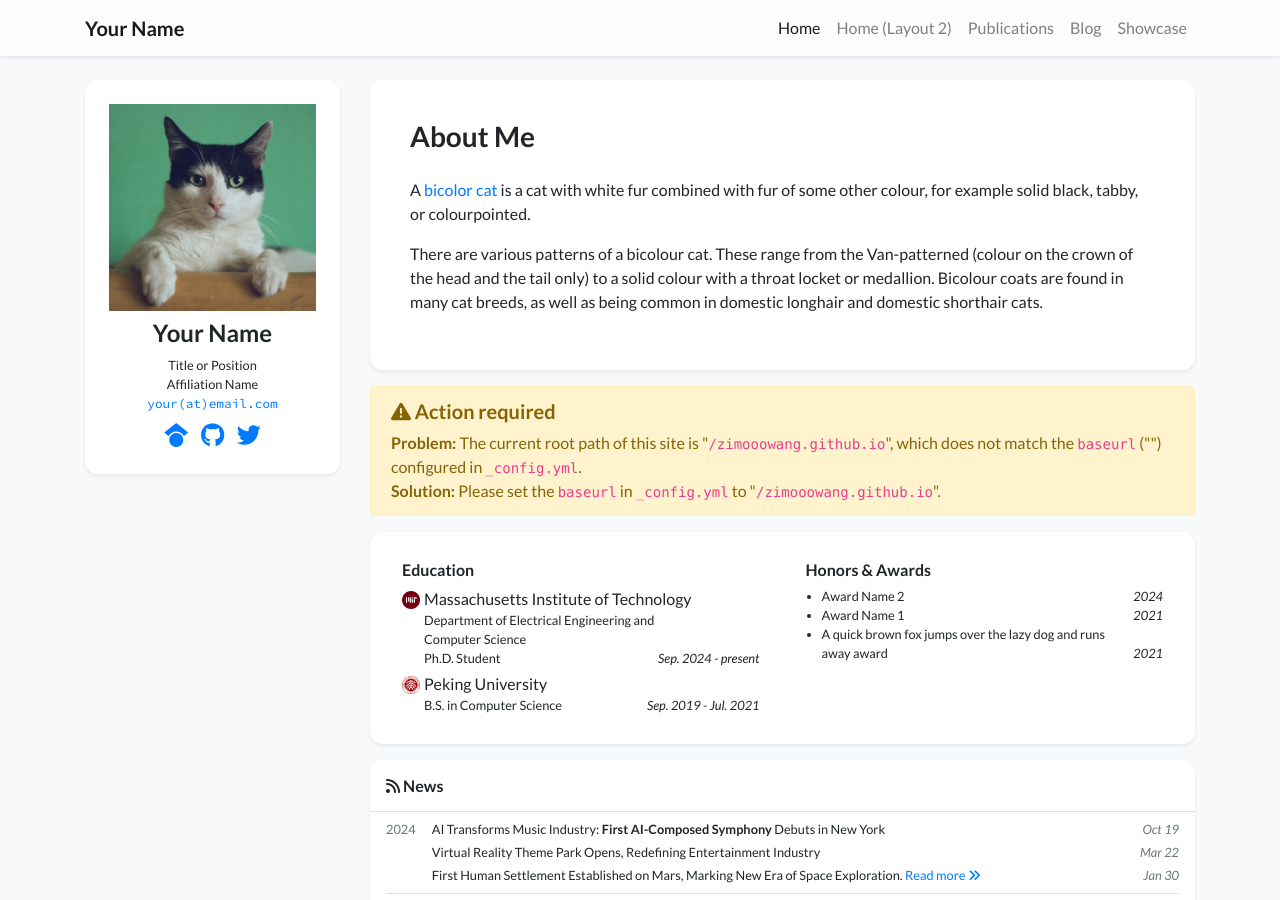
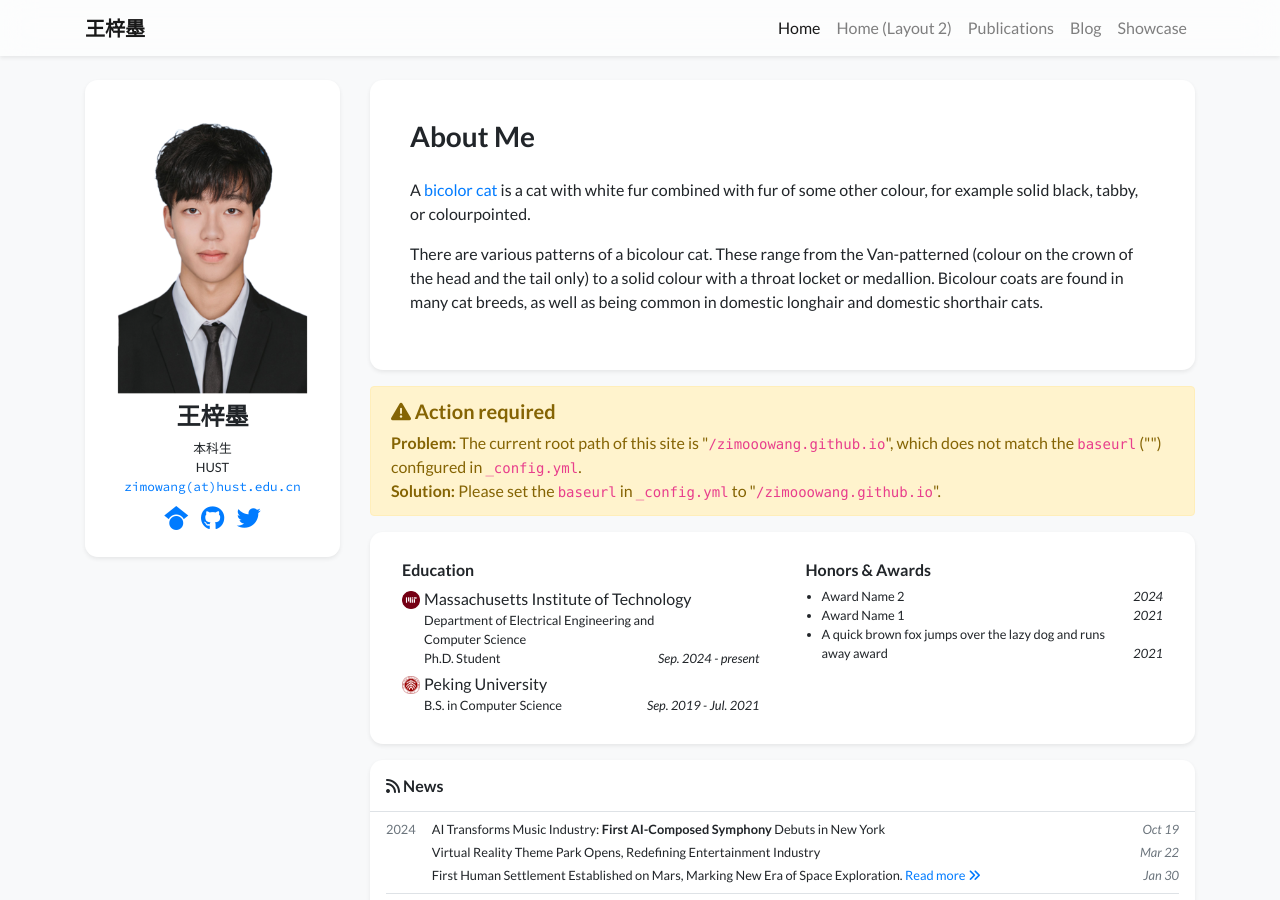
Before and after one commit to zimooowang/zimooowang.github.io, a Jekyll site: the page built from index.html, in a window 1280 px wide and 900 px high. Built offline with Jekyll 4.4.1, drawn with Linux system fonts in a browser that asks for light colours; nearby versions of some CDN libraries; a style sheet for code colours, icons or effects is not loaded.

Commit message:
Personalize profile sidebar

```diff
--- a/_data/profile.yml
+++ b/_data/profile.yml
@@ -1,18 +1,17 @@
-primary_name: "Your Name"
+primary_name: "王梓墨"
 secondary_name: ""
-navbar_name: "Your Name"
+navbar_name: "王梓墨"
 
 positions:
-- name: Title or Position
-- name: Affiliation Name
-  logo: /assets/images/badges/MIT_Social_circle.png  # Logo is optional
+- name: 本科生
+- name: HUST
 
 
-email: "your@email.com"
+email: "zimowang@hust.edu.cn"
 # cv_link: link-to-your-cv-file
-gscholar: xFmQpf4AAAAJ  # This is an example, replace it with your own Google Scholar ID
-github: your_github_id
-twitter: your_twitter_id  # Do not include the '@' symbol
+gscholar: ""
+github: ""
+twitter: ""
 # wechat_qrcode: /assets/images/etc/wechat.jpg
 # wechat_prompt: >-
 #   Please tell me your <strong>name</strong> and <strong>affiliation</strong> (current or past) when adding my wechat. Thanks!
@@ -30,9 +29,8 @@ short_bio: >-
     as well as being common in domestic longhair and domestic shorthair cats.
   </p>
 
-portrait_url: /assets/images/photos/portrait.jpg
-portrait_caption: >-
-  Photo by Manja Vitolic on Unsplash (this caption is optional, comment it out to disable).
+portrait_url: /assets/images/photos/wang-zimo.png
+portrait_caption: ""
 
 education:
 - name: Massachusetts Institute of Technology
```
Also changed, not shown: assets/images/photos/wang-zimo.png (added).
